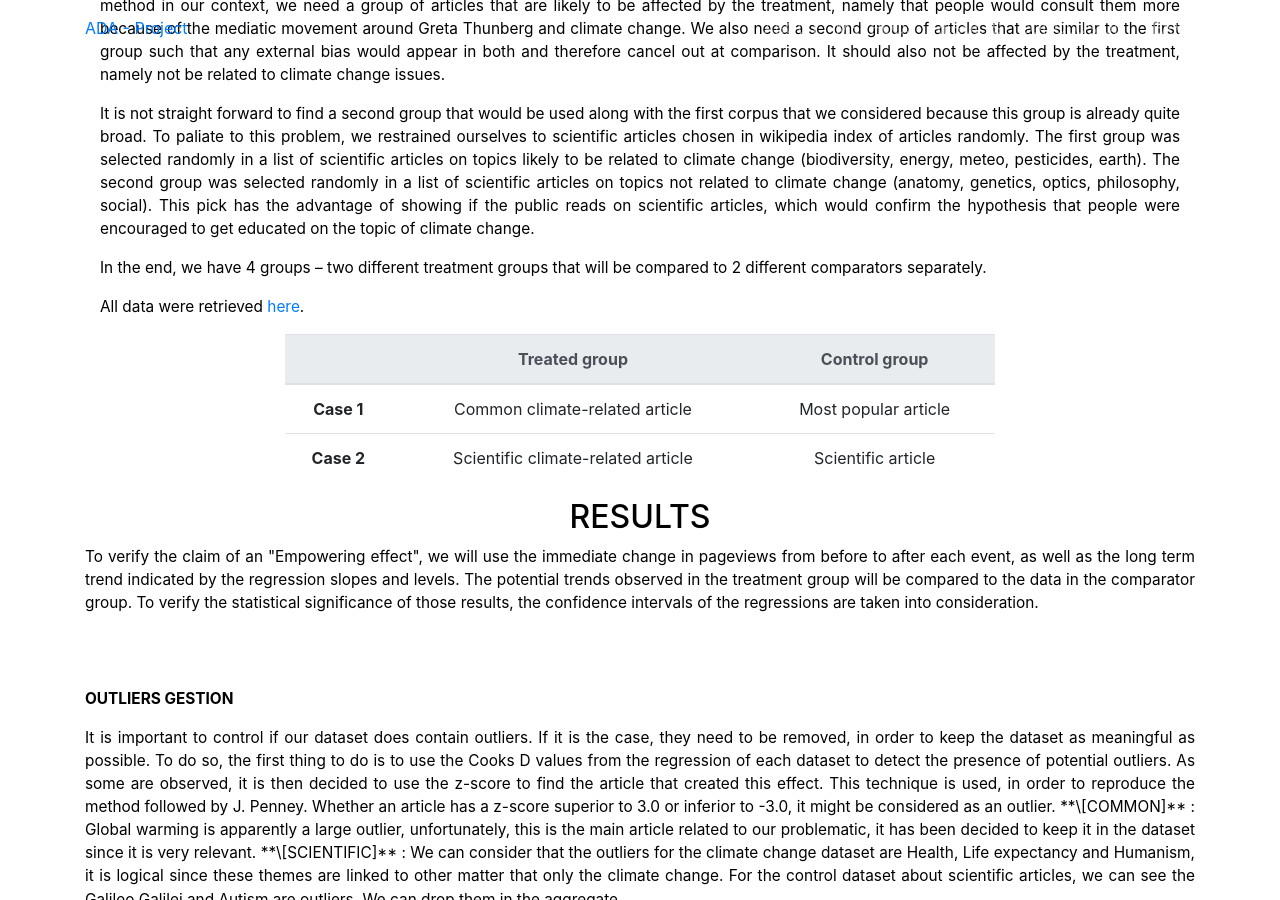
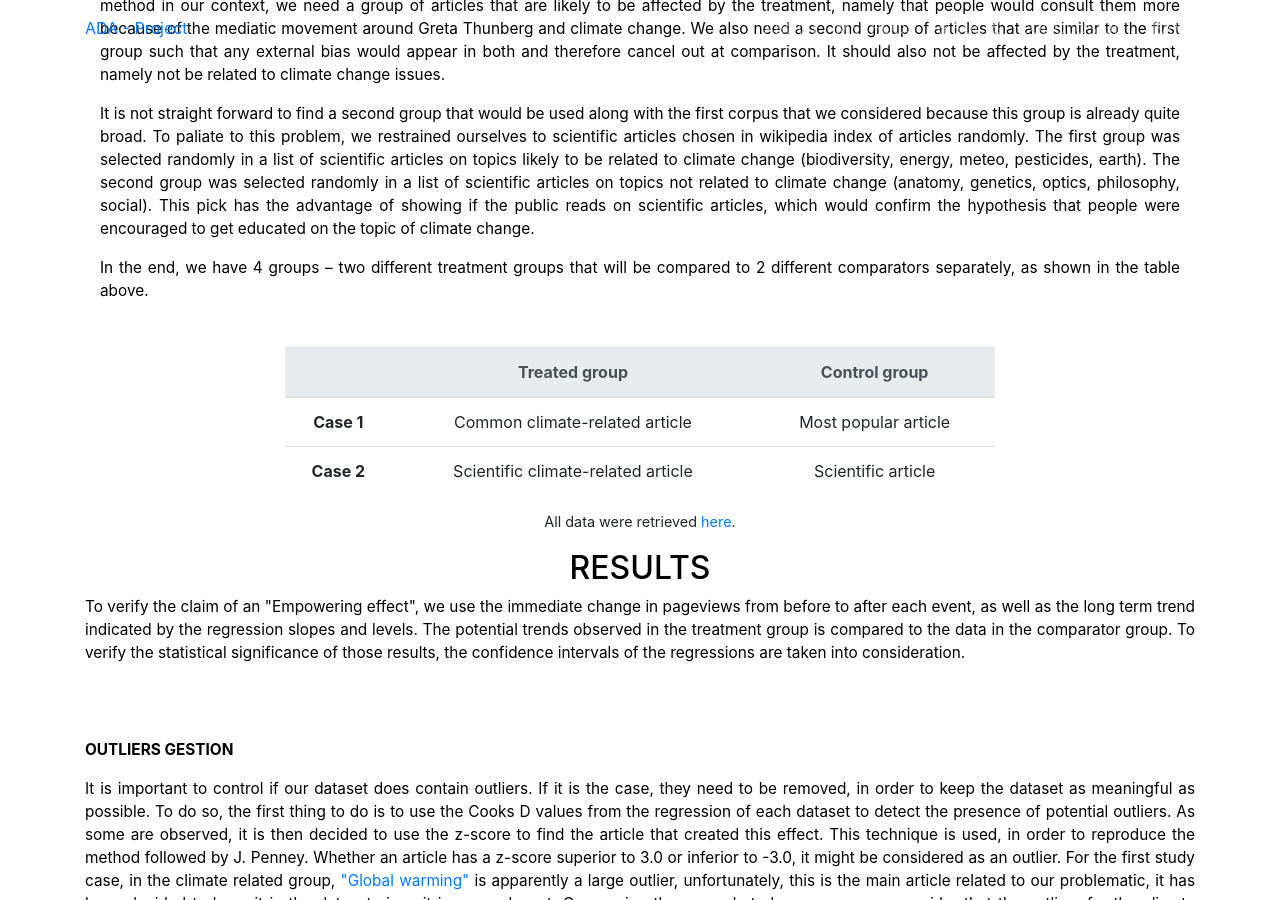
Before and after one commit to lschmdt/datastory, a Jekyll site: the page built from about.markdown, in a window 1280 px wide and 900 px high, scrolled down 2204 px. Built offline with Jekyll 4.4.1, drawn with Linux system fonts in a browser that asks for light colours; nearby versions of some CDN libraries; some web fonts are replaced; library files that are not in the unit come from our copies; some of the changed text lies outside the part shown.

Commit message:
Commit results

```diff
--- a/_includes/results.html
+++ b/_includes/results.html
@@ -6,7 +6,7 @@
         <div class="col-lg-12 text-center class1">
             <h2 class="section-heading text-uppercase text-center">Results</h2>
                 <p>
-                    To verify the claim of an "Empowering effect", we will use the immediate change in pageviews from before to after each event, as well as the long term trend indicated by the regression slopes and levels. The potential trends observed in the treatment group will be compared to the data in the comparator group. To verify the statistical significance of those results, the confidence intervals of the regressions are taken into consideration.
+                    To verify the claim of an "Empowering effect", we use the immediate change in pageviews from before to after each event, as well as the long term trend indicated by the regression slopes and levels. The potential trends observed in the treatment group is compared to the data in the comparator group. To verify the statistical significance of those results, the confidence intervals of the regressions are taken into consideration.
                 </p>
             <br>
             <br>
@@ -17,9 +17,9 @@
                 It is important to control if our dataset does contain outliers. If it is the case, they need to be removed, in order to keep the dataset as meaningful as possible. To do so, the first thing to do is to use the Cooks D values from the regression of each dataset to detect the presence of potential outliers.
                 As some are observed, it is then decided to use the z-score to find the article that created this effect. This technique is used, in order to reproduce the method followed by J. Penney. Whether an article has a z-score superior to 3.0 or inferior to -3.0, it might be considered as an outlier.
 
-                **\[COMMON]** : Global warming is apparently a large outlier, unfortunately, this is the main article related to our problematic, it has been decided to keep it in the dataset since it is very relevant.
+                For the first study case, in the climate related group, <a href="https://en.wikipedia.org/wiki/Climate_change">"Global warming"</a> is apparently a large outlier, unfortunately, this is the main article related to our problematic, it has been decided to keep it in the dataset since it is very relevant.
 
-                **\[SCIENTIFIC]** : We can consider that the outliers for the climate change dataset are Health, Life expectancy and Humanism, it is logical since these themes are linked to other matter that only the climate change. For the control dataset about scientific articles, we can see the Galileo Galilei and Autism are outliers. We can drop them in the aggregate.
+                Concerning the second study case, we can consider that the outliers for the climate change dataset are <a href="https://en.wikipedia.org/wiki/Health">"Health"</a>, <a href="https://en.wikipedia.org/wiki/Life_expectancy">"Life expectancy"</a> and <a href="https://en.wikipedia.org/wiki/Humanism">"Humanism"</a>, it is logical since these themes are linked to other matter that only the climate change. For the control dataset about scientific articles, we can see the Galileo Galilei and Autism are outliers. We can drop them in the aggregate.
 
             </p>
             <p>
--- a/_includes/timeline.html
+++ b/_includes/timeline.html
@@ -92,12 +92,10 @@
         It is not straight forward to find a second group that would be used along with the first corpus that we considered because this group is already quite broad. To paliate to this problem, we restrained ourselves to scientific articles chosen in wikipedia index of articles randomly. The first group was selected randomly in a list of scientific articles on topics likely to be related to climate change (biodiversity, energy, meteo, pesticides, earth). The second group was selected randomly in a list of scientific articles on topics not related to climate change (anatomy, genetics, optics, philosophy, social). This pick has the advantage of showing if the public reads on scientific articles, which would confirm the hypothesis that people were encouraged to get educated on the topic of climate change.
       </p>
       <p>
-        In the end, we have 4 groups – two different treatment groups that will be compared to 2 different comparators separately.
+        In the end, we have 4 groups – two different treatment groups that will be compared to 2 different comparators separately, as shown in the table above.
       </p>
-      </p>
-      <p>
-        All data were retrieved <a href=https://pageviews.toolforge.org/pageviews/>here</a>.
-      </p>
+      <br>
+
     </div>
     <div class="text-center col-lg-8 offset-lg-2">
       <table class="table">
@@ -122,6 +120,9 @@
         </tbody>
       </table>
     </div>
+    <p style="font-size: 0.9em; text-align: center;">
+      All data were retrieved <a href=https://pageviews.toolforge.org/pageviews/>here</a>.
+    </p>
 
     </div>
   </section>
--- a/_sass/base/_page.scss
+++ b/_sass/base/_page.scss
@@ -30,7 +30,7 @@ h6 {
 }
 
 .page-section {
-  padding: 100px 0;
+  padding: 30px 0;
   h2.section-heading {
     font-size: 40px;
     margin-top: 0;
```
